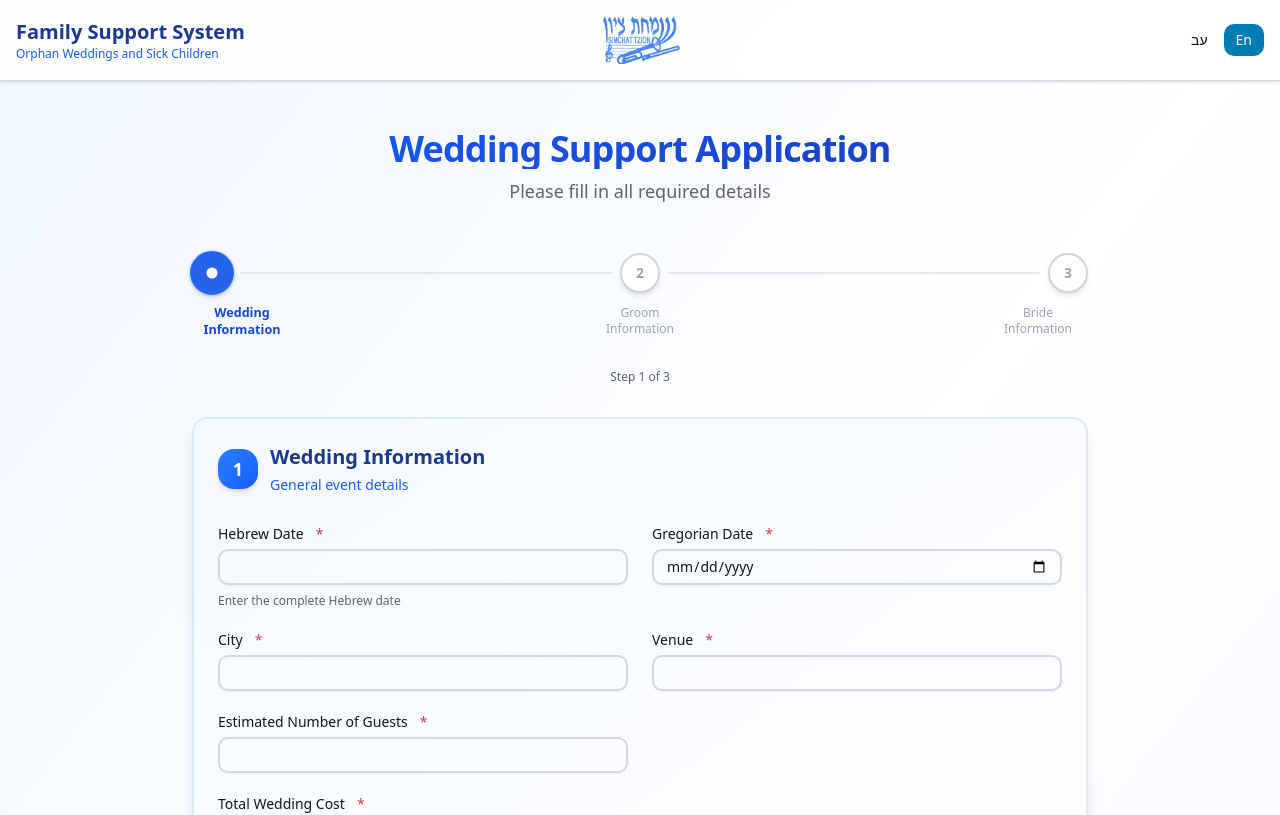
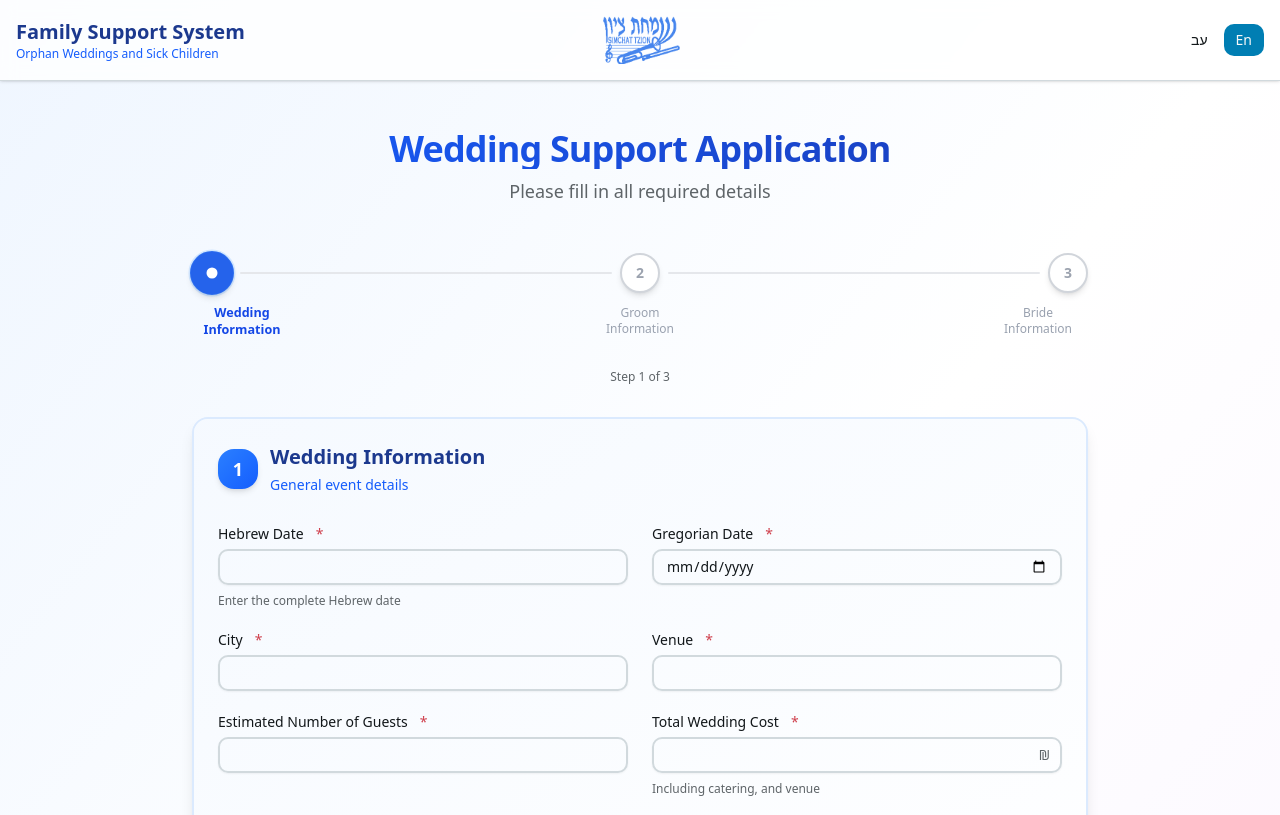
Before and after one commit to eknatan/simcath-zion, a Next.js app: page /en/public-forms/wedding in a window 1280 px wide. Shown: the top 815 px of the page. Built offline with nearby package versions, Linux system fonts and the light colour scheme; no server answers.

Commit message:
update venue

```diff
--- a/src/components/features/wedding-form/WeddingInfoSection.tsx
+++ b/src/components/features/wedding-form/WeddingInfoSection.tsx
@@ -150,7 +150,7 @@
         </div>
 
         {/* עלות כוללת */}
-        <div className="space-y-2 md:col-span-2">
+        <div className="space-y-2">
           <Label htmlFor="total_cost">
             {t('section_wedding_info.total_cost')}
             <span className="text-destructive ms-1">*</span>
--- a/src/components/shared/ExportWord/ExportWord.tsx
+++ b/src/components/shared/ExportWord/ExportWord.tsx
@@ -129,7 +129,7 @@
               bidirectional: isRTL,
             }),
           ],
-          width: { size: 3000, type: WidthType.DXA }, // רוחב מינימלי לכותרת (~2 אינץ')
+          width: { size: 4200, type: WidthType.DXA }, // רוחב קבוע לכותרת (~3 אינץ')
           borders: {
             top: { style: BorderStyle.SINGLE, size: 1, color: 'CCCCCC' },
             bottom: { style: BorderStyle.SINGLE, size: 1, color: 'CCCCCC' },
@@ -151,7 +151,7 @@
               bidirectional: isRTL,
             }),
           ],
-          width: { size: 6500, type: WidthType.DXA }, // רוחב גדול יותר לתוכן (~4.3 אינץ')
+          width: { size: 9000, type: WidthType.DXA }, // רוחב קבוע לתוכן (~6.25 אינץ')
           borders: {
             top: { style: BorderStyle.SINGLE, size: 1, color: 'CCCCCC' },
             bottom: { style: BorderStyle.SINGLE, size: 1, color: 'CCCCCC' },
```
